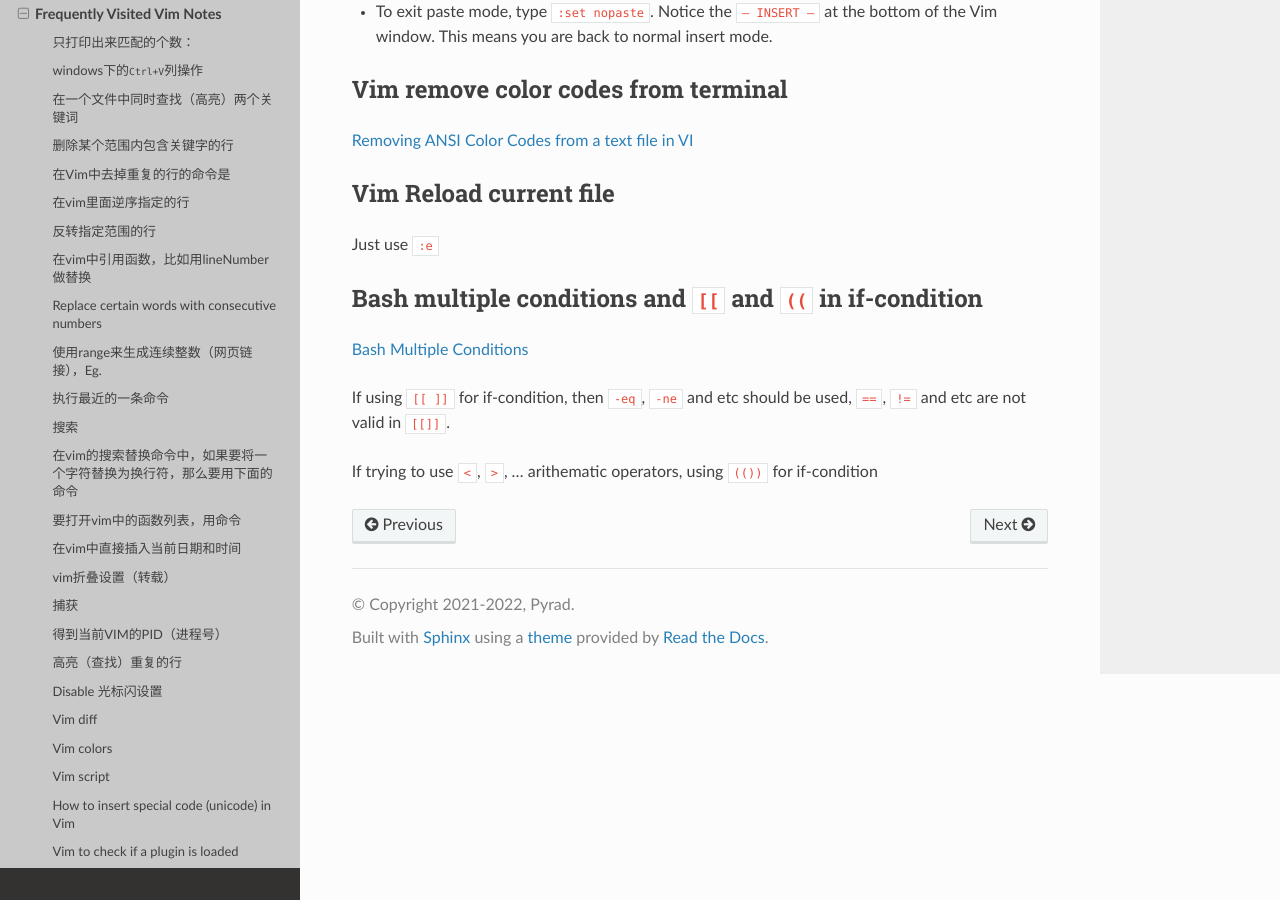
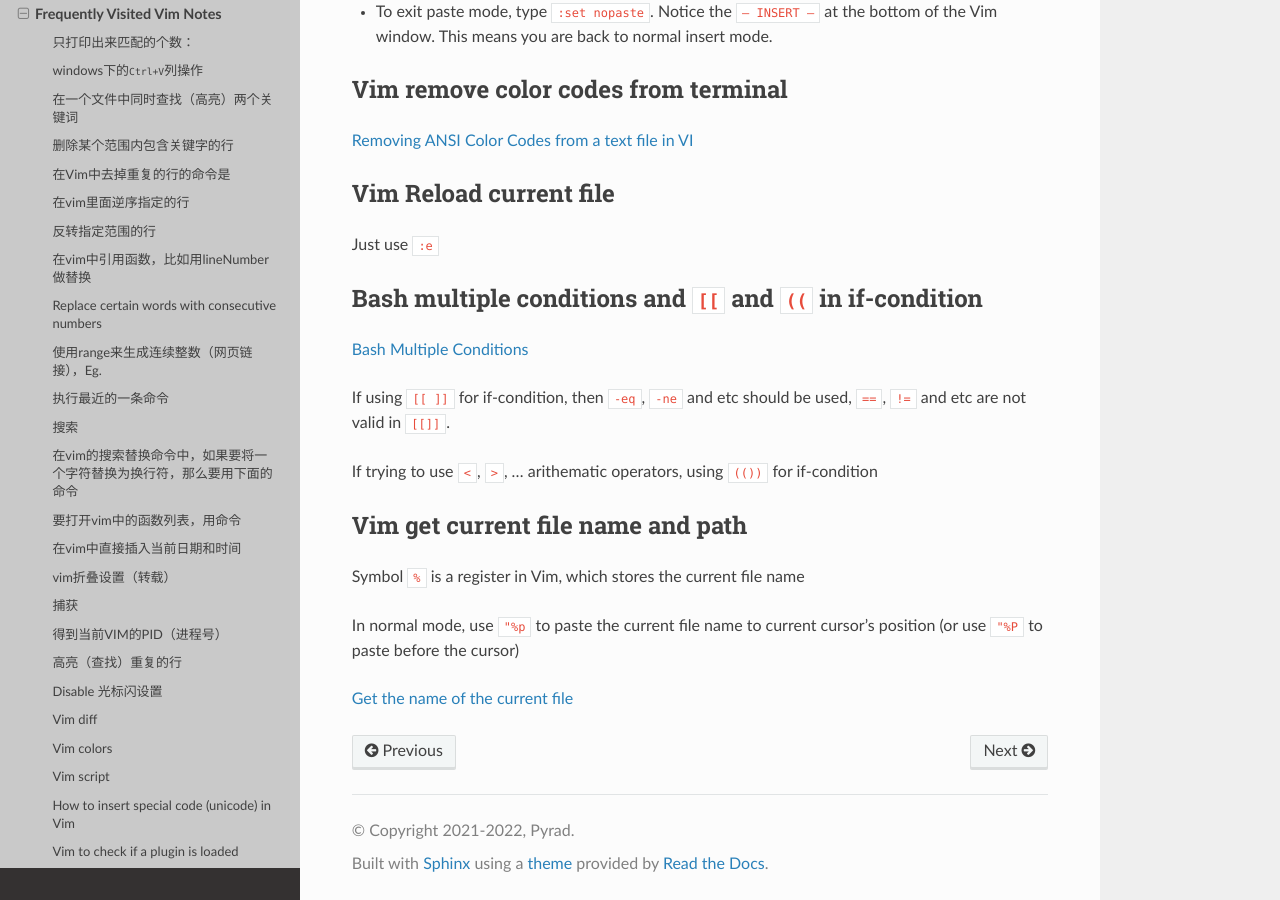
Before and after one commit to Pyrad/pyradnotes, a Sphinx documentation site: the page built from source/Vim/vim.md, in a window 1280 px wide and 900 px high, scrolled down 9258 px. Built offline with Sphinx 7.4.7 and the Read the Docs theme 2.0.0, drawn with Linux system fonts in a browser that asks for light colours.

Commit message:
Vim Insert current file name

```diff
--- a/source/Vim/vim.md
+++ b/source/Vim/vim.md
@@ -436,3 +436,11 @@ Just use `:e`
 If using `[[ ]]` for if-condition, then `-eq`, `-ne` and etc should be used, `==`, `!=` and etc are not valid in `[[]]`.
 
 If trying to use `<`, `>`, ... arithematic operators, using `(())` for if-condition
+
+## Vim get current file name and path
+
+Symbol `%` is a register in Vim, which stores the current file name
+
+In normal mode, use `"%p` to paste the current file name to current cursor's position (or use `"%P` to paste before the cursor)
+
+[Get the name of the current file](https://vim.fandom.com/wiki/Get_the_name_of_the_current_file#:~:text=In%20insert%20mode%2C%20type%20Ctrl,to%20create%20a%20similar%20name.)
```
